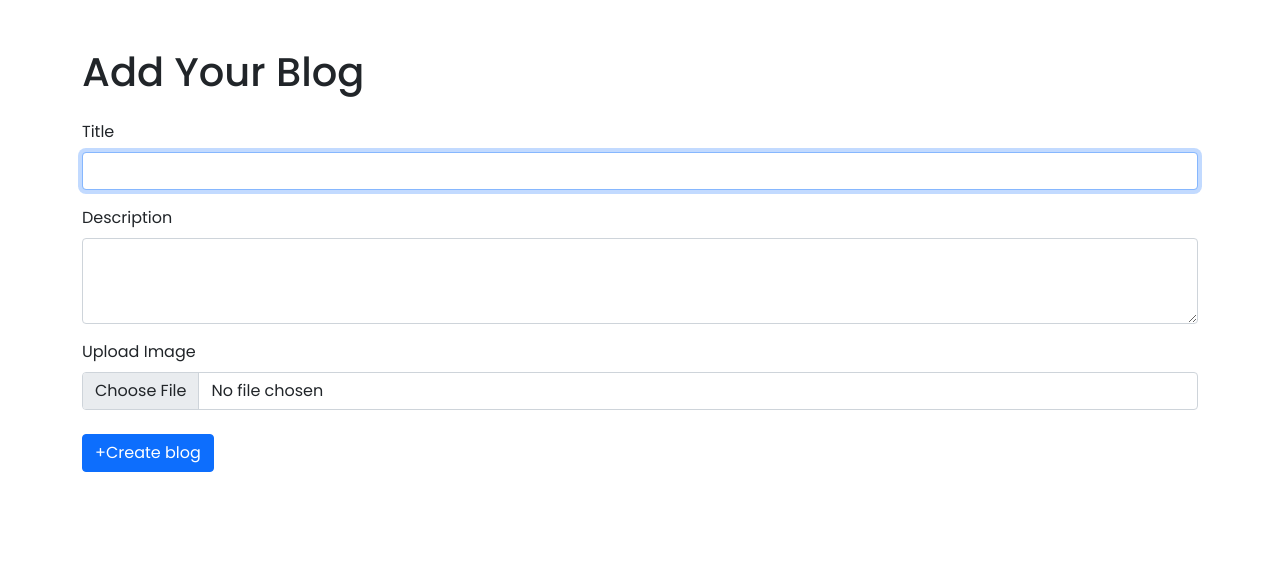
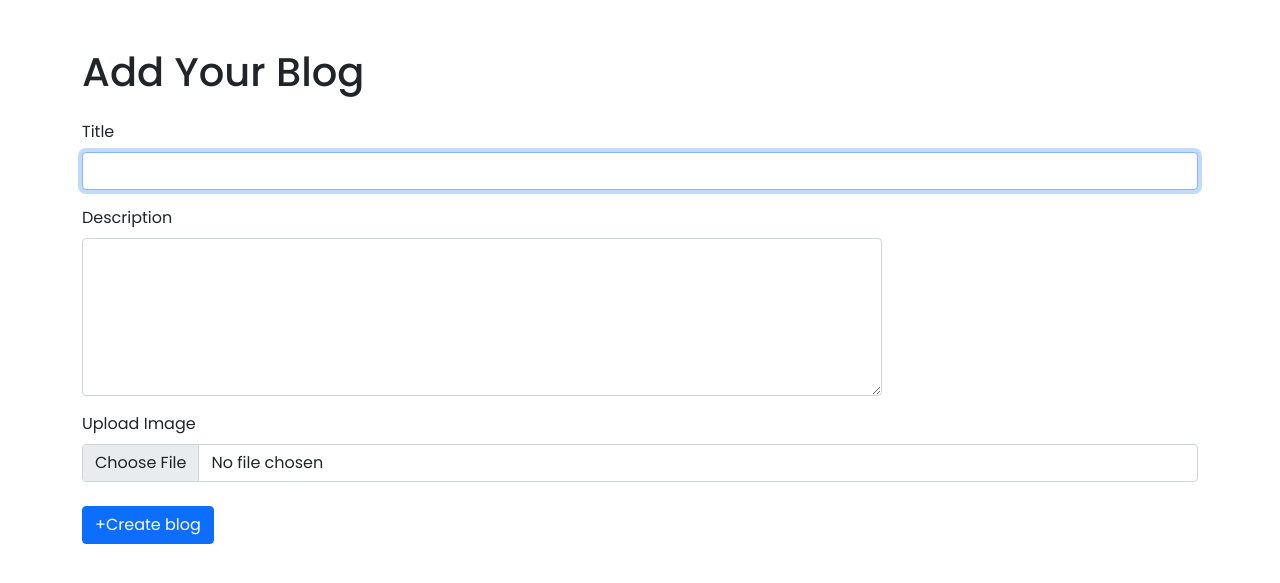
Before and after one commit to bhavanarana/uniwrites, a PHP site: page /html/add.php in a window 1280 px wide. Shown: the part 68-651 px from the top of the page. Run offline with PHP 8.4, Linux system fonts and the light colour scheme.

```diff
--- a/css/style.css
+++ b/css/style.css
@@ -122,3 +122,6 @@ body{
   top:45%;
   opacity:0.6;
 }
+#text-desc{
+  width:800px !important;
+}
--- a/html/add.php
+++ b/html/add.php
@@ -89,7 +89,7 @@ if (isset($_POST['submit'])) {
       </div>
       <div class="mb-3">
         <label for="desc" class="form-label">Description</label>
-        <textarea class="form-control" class="desc" name="desc" rows="3"></textarea>
+        <textarea class="form-control" class="desc" id="text-desc" name="desc" rows="6"></textarea>
       </div>
       <div class="mb-3">
         <label for="Image_thumb" class="form-label">Upload Image</label>
```
